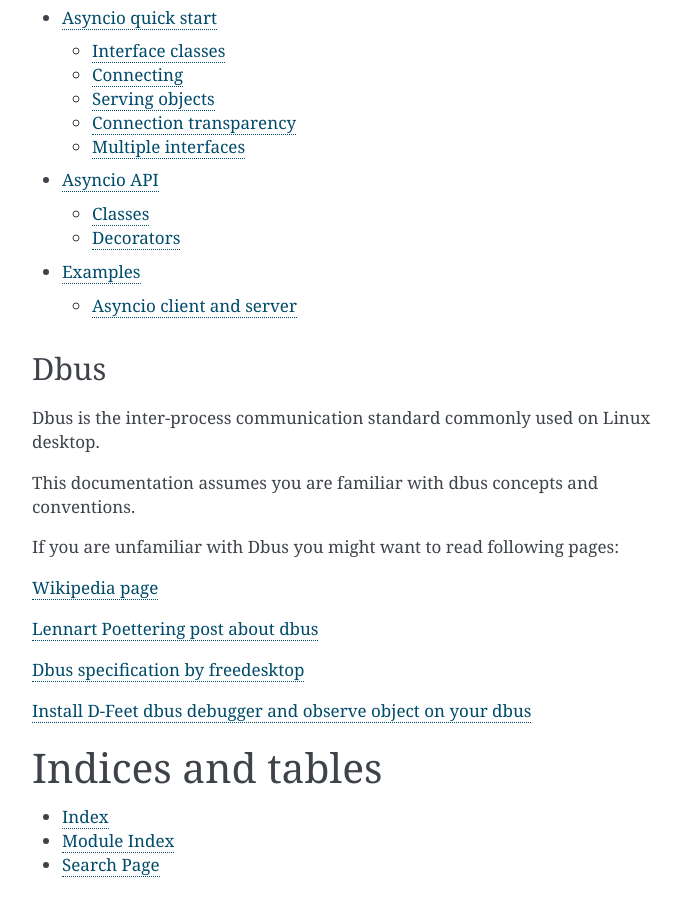
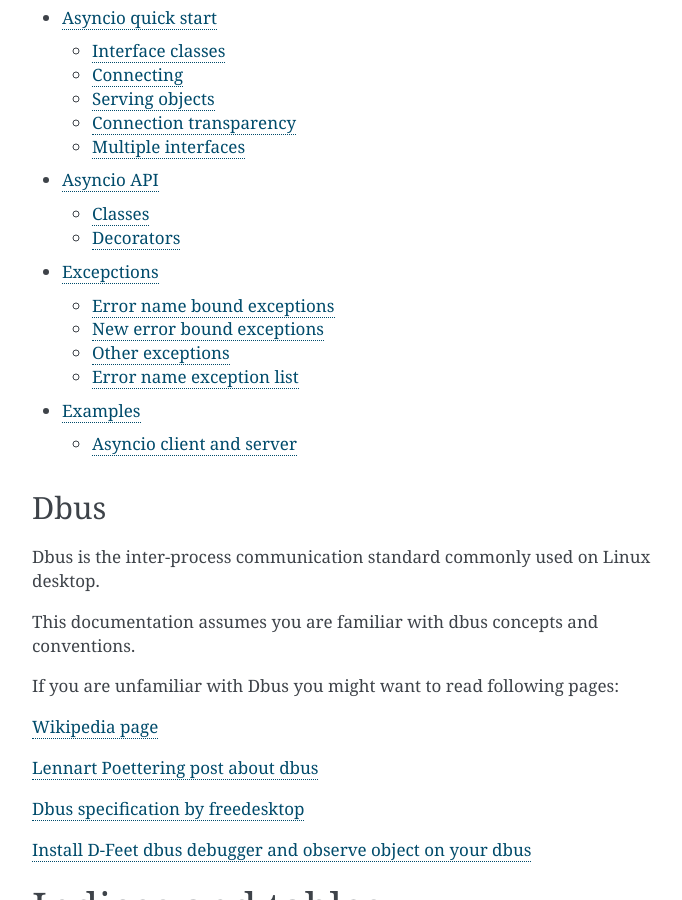
Before and after one commit to python-sdbus/python-sdbus, a Sphinx documentation site: the page built from docs/index.rst, in a window 1280 px wide and 900 px high, scrolled down 808 px. Shown: the whole window, without its empty margins (388-1070 px from the left). Built offline with Sphinx 7.4.7, drawn with Linux system fonts in a browser that asks for light colours; some of the changed lines change nothing that is shown.

Commit message:
docs: Added exceptions docs

```diff
--- /dev/null
+++ b/docs/exceptions.rst
@@ -0,0 +1,315 @@
+Excepctions
+========================
+
+Error name bound exceptions
++++++++++++++++++++++++++++++++
+
+These exceptions are bound to specific dbus error names. For example,
+:py:exc:`DbusFailedError` is bound to `org.freedesktop.DBus.Error.Failed`
+error name.
+
+This means if the remote object sends an error message with this error name
+the Python will recieve this exception.
+
+When raised in a method callback an error message will be sent
+back to caller.
+
+See `list of error exceptions`_.
+
+New error bound exceptions
++++++++++++++++++++++++++++++++
+
+If you want to create a new error bound exception you should subclass
+it from :py:exc:`DbusFailedError` and provide a **unique** ``dbus_error_name``
+attribute in the exception body definition.
+
+Example: ::
+
+    class DbusExampleError(DbusFailedError):
+        dbus_error_name = 'org.example.Error'
+
+
+If ``dbus_error_name`` is not unique the :py:exc:`ValueError` will be raised.
+
+Defining an exception will automatically bind incoming error message to this
+new exception.
+
+Other exceptions
++++++++++++++++++++++++++
+
+.. py:exception:: SdBusBaseError
+
+    Base exceptions for all exceptions defined in sdbus.
+
+.. py:exception:: SdBusUnmappedMessageError
+
+    Message error that is unmapped.
+
+    The exceptions argument is a tuple of
+    error name and error message.
+
+.. _list of error exceptions:
+
+Error name exception list
+++++++++++++++++++++++++++++++
+
+.. py:exception:: DbusFailedError
+
+    Generic failure exception.
+
+    Recommended to subclass to create a new exception.
+
+    .. py:attribute:: dbus_error_name
+        :type: str
+        :value: org.freedesktop.DBus.Error.Failed
+
+.. py:exception:: DbusNoMemoryError
+
+    Remote object is out of memory.
+
+    .. py:attribute:: dbus_error_name
+        :type: str
+        :value: org.freedesktop.DBus.Error.NoMemory
+
+.. py:exception:: DbusServiceUnknownError
+
+    No service with such name exists.
+
+    Probably should only be raised by bus daemon.
+
+    .. py:attribute:: dbus_error_name
+        :type: str
+        :value: org.freedesktop.DBus.Error.ServiceUnknown
+
+.. py:exception:: DbusNameHasNoOwnerError
+
+    No process owns the name you called.
+
+    Probably should only be raised by bus daemon.
+
+    .. py:attribute:: dbus_error_name
+        :type: str
+        :value: org.freedesktop.DBus.Error.NameHasNoOwner
+
+.. py:exception:: DbusNoReplyError
+
+    Timeout on reply.
+
+    .. py:attribute:: dbus_error_name
+        :type: str
+        :value: org.freedesktop.DBus.Error.NoReply
+
+.. py:exception:: DbusIOError
+
+    Input/Output error.
+
+    .. py:attribute:: dbus_error_name
+        :type: str
+        :value: org.freedesktop.DBus.Error.IOError
+
+.. py:exception:: DbusBadAddressError
+
+    Bad address.
+
+    .. py:attribute:: dbus_error_name
+        :type: str
+        :value: org.freedesktop.DBus.Error.BadAddress
+
+.. py:exception:: DbusNotSupportedError
+
+    Something is unsupported on this platform.
+
+    .. py:attribute:: dbus_error_name
+        :type: str
+        :value: org.freedesktop.DBus.Error.NotSupported
+
+.. py:exception:: DbusLimitsExceededError
+
+    Some resource was exhausted. (for example, file descriptors)
+
+    .. py:attribute:: dbus_error_name
+        :type: str
+        :value: org.freedesktop.DBus.Error.LimitsExceeded
+
+.. py:exception:: DbusAccessDeniedError
+
+    Caller does not have enough privelledges.
+
+    .. py:attribute:: dbus_error_name
+        :type: str
+        :value: org.freedesktop.DBus.Error.AccessDenied
+
+.. py:exception:: DbusAuthFailedError
+
+    Authentication failed.
+
+    .. py:attribute:: dbus_error_name
+        :type: str
+        :value: org.freedesktop.DBus.Error.AuthFailed
+
+.. py:exception:: DbusNoServerError
+
+    Unable to connect to bus.
+
+    .. py:attribute:: dbus_error_name
+        :type: str
+        :value: org.freedesktop.DBus.Error.NoServer
+
+.. py:exception:: DbusTimeoutError
+
+    Socket timeout.
+
+    This is different from :py:exc:`DbusNoReplyError` as here the
+    connection to bus timeout not the remote object not replying.
+
+    .. py:attribute:: dbus_error_name
+        :type: str
+        :value: org.freedesktop.DBus.Error.Timeout
+
+.. py:exception:: DbusNoNetworkError
+
+    No network access.
+
+    Encountered you use Dbus over TCP or SSH.
+
+    .. py:attribute:: dbus_error_name
+        :type: str
+        :value: org.freedesktop.DBus.Error.NoNetwork
+
+.. py:exception:: DbusAddressInUseError
+
+    Address in use.
+
+    .. py:attribute:: dbus_error_name
+        :type: str
+        :value: org.freedesktop.DBus.Error.AddressInUse
+
+.. py:exception:: DbusDisconnectedError
+
+    Disconnected from bus.
+
+    .. py:attribute:: dbus_error_name
+        :type: str
+        :value: org.freedesktop.DBus.Error.Disconnected
+
+.. py:exception:: DbusInvalidArgsError
+
+    Method call args are invalid.
+
+    .. py:attribute:: dbus_error_name
+        :type: str
+        :value: org.freedesktop.DBus.Error.InvalidArgs
+
+.. py:exception:: DbusFileNotFoundError
+
+    File not found.
+
+    .. py:attribute:: dbus_error_name
+        :type: str
+        :value: org.freedesktop.DBus.Error.FileNotFound
+
+.. py:exception:: DbusFileExistsError
+
+    Generic failure exception.
+
+    Recommended to subclass to create a new exception.
+
+    .. py:attribute:: dbus_error_name
+        :type: str
+        :value: org.freedesktop.DBus.Error.FileExists
+
+.. py:exception:: DbusUnknownMethodError
+
+    Unknown dbus method.
+
+    .. py:attribute:: dbus_error_name
+        :type: str
+        :value: org.freedesktop.DBus.Error.UnknownMethod
+
+.. py:exception:: DbusUnknownObjectError
+
+    Unknown dbus object.
+
+    .. py:attribute:: dbus_error_name
+        :type: str
+        :value: org.freedesktop.DBus.Error.UnknownObject
+
+.. py:exception:: DbusUnknownInterfaceError
+
+    Unknown dbus interface.
+
+    .. py:attribute:: dbus_error_name
+        :type: str
+        :value: org.freedesktop.DBus.Error.UnknownInterface
+
+.. py:exception:: DbusUnknownPropertyError
+
+    Unknown dbus property.
+
+    .. py:attribute:: dbus_error_name
+        :type: str
+        :value: org.freedesktop.DBus.Error.UnknownProperty
+
+.. py:exception:: DbusPropertyReadOnlyError
+
+    Dbus property is read only.
+
+    .. py:attribute:: dbus_error_name
+        :type: str
+        :value: org.freedesktop.DBus.Error.PropertyReadOnly
+
+.. py:exception:: DbusUnixProcessIdUnknownError
+
+    PID does not exists.
+
+    .. py:attribute:: dbus_error_name
+        :type: str
+        :value: org.freedesktop.DBus.Error.UnixProcessIdUnknown
+
+.. py:exception:: DbusInvalidSignatureError
+
+    Invalid dbus type signature.
+
+    .. py:attribute:: dbus_error_name
+        :type: str
+        :value: org.freedesktop.DBus.Error.InvalidSignature
+
+.. py:exception:: DbusInvalidFileContentError
+
+    Invlaid file content.
+
+    .. py:attribute:: dbus_error_name
+        :type: str
+        :value: org.freedesktop.DBus.Error.InvalidFileContent
+
+.. py:exception:: DbusInconsistentMessageError
+
+    Dbus message is malformed.
+
+    .. py:attribute:: dbus_error_name
+        :type: str
+        :value: org.freedesktop.DBus.Error.InconsistentMessage
+
+.. py:exception:: DbusMatchRuleNotFound
+
+    Match rule does not exist.
+
+    .. py:attribute:: dbus_error_name
+        :type: str
+        :value: org.freedesktop.DBus.Error.MatchRuleNotFound
+
+.. py:exception:: DbusMatchRuleInvalidError
+
+    Match rule is invalid.
+
+    .. py:attribute:: dbus_error_name
+        :type: str
+        :value: org.freedesktop.DBus.Error.MatchRuleInvalid
+
+.. py:exception:: DbusInteractiveAuthorizationRequiredError
+
+    Requires interactive authorization.
+
+    .. py:attribute:: dbus_error_name
+        :type: str
+        :value: org.freedesktop.DBus.Error.InteractiveAuthorizationRequired
--- a/docs/index.rst
+++ b/docs/index.rst
@@ -18,6 +18,7 @@
     sync
     asyncio_quick
     asyncio
+    exceptions
     examples
 
 Dbus
```
